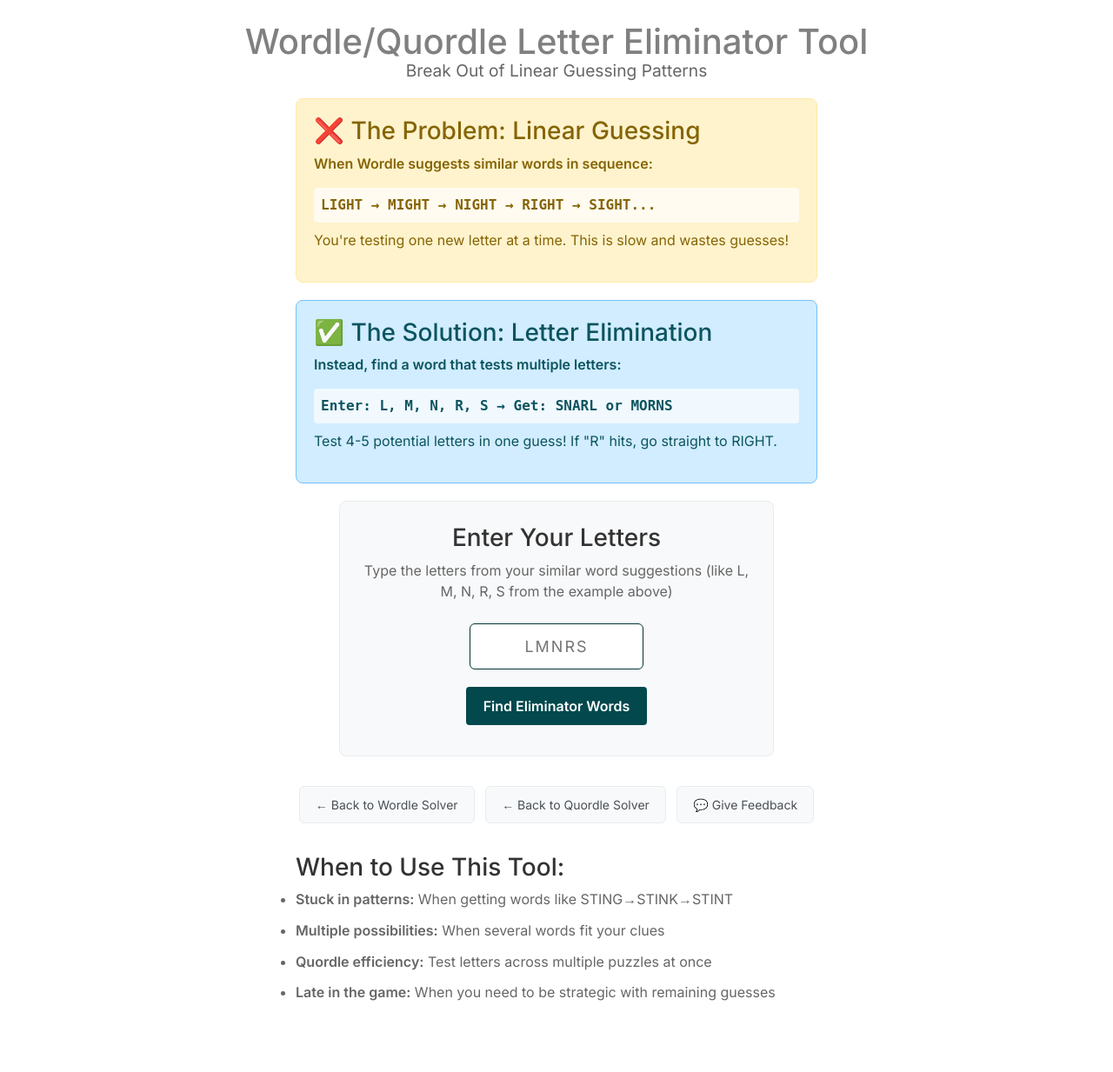
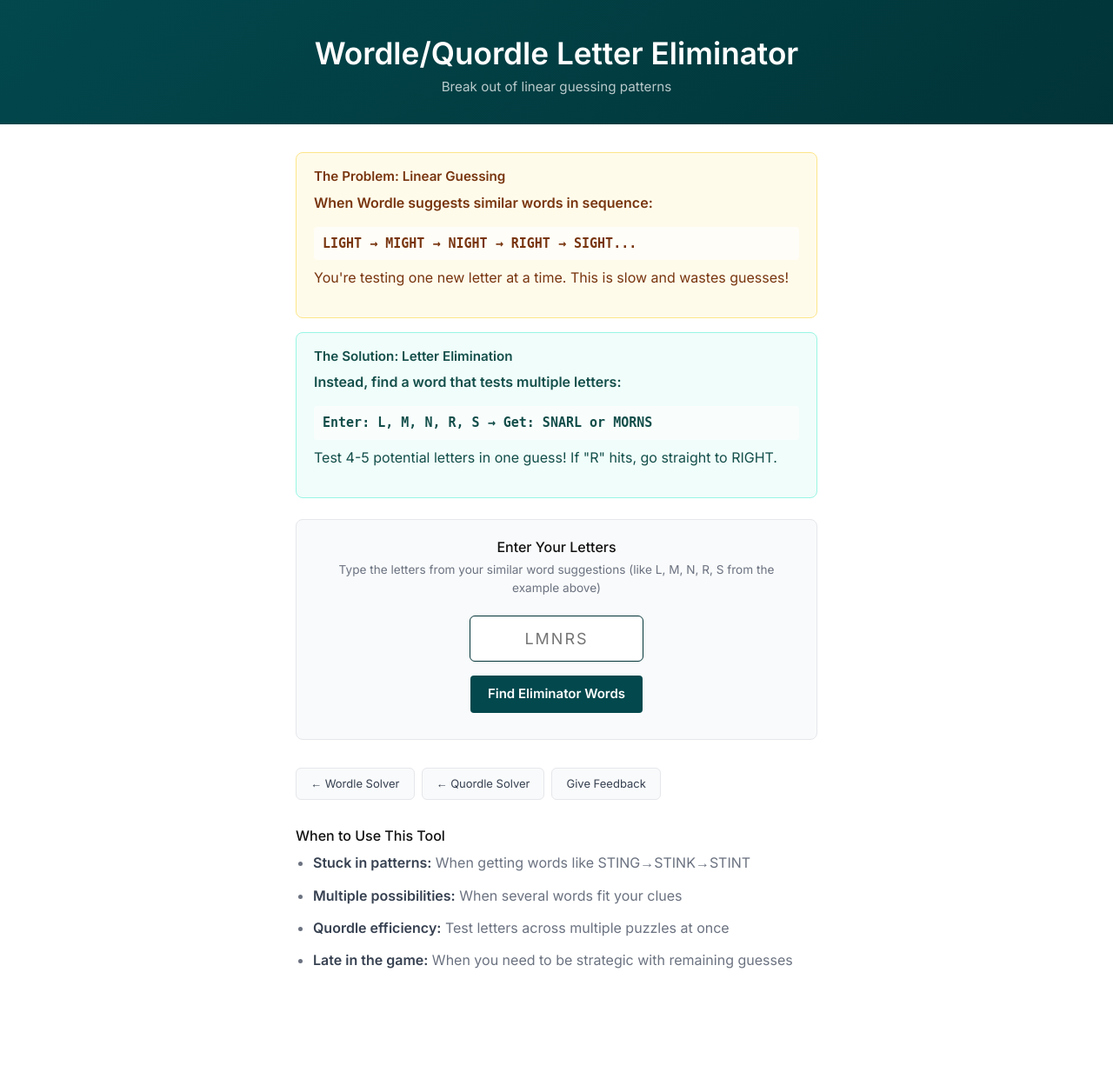
Before and after one commit to applewjr/heroku_apps, a Flask app: page /fixer in a window 1280 px wide. Shown: the part 54-1287 px from the top of the page at 87% size. After the commit the page ends 1168 px from the top, so only its background shows below. Run offline with Flask 3, Linux system fonts and the light colour scheme; parts of the project's set-up code (start-up, migrations or seed data) failed here and were passed over.

Commit message:
various page aes updates

```diff
--- a/templates/dog_count.html
+++ b/templates/dog_count.html
@@ -22,14 +22,14 @@
     button {
         font-size: 18px;
         padding: 10px 20px;
-        background-color: #007bff;
+        background-color: #02484d;
         color: #fff;
         border: none;
         cursor: pointer;
         border-radius: 4px;
         transition: background-color 0.3s ease;
     }
-    button:hover { background-color: #0056b3; }
+    button:hover { background-color: #013438; }
 </style>
 <script>
     function setBaseValue() {
--- a/templates/fixer.html
+++ b/templates/fixer.html
@@ -10,147 +10,170 @@
 
 {% block head %}
 <style>
-    .example-box {
-        background-color: #f8f9fa;
-        border: 1px solid #e9ecef;
-        border-radius: 8px;
-        padding: 20px;
-        margin: 20px auto;
-        max-width: 600px;
+.fixer-body {
+    max-width: 640px;
+    margin: 0 auto;
+    padding: 0 1.25rem 3rem;
     text-align: left;
 }
-
+.fixer-hero {
+    padding: 2.5rem 1rem 2rem;
+    text-align: center;
+    background: linear-gradient(140deg, #02484d 0%, #013438 100%);
+    margin-bottom: 2rem;
+}
+.fixer-hero h1 {
+    font-size: clamp(1.6rem, 4vw, 2.2rem);
+    font-weight: 600;
+    color: white;
+    margin: 0 0 0.4rem;
+}
+.fixer-hero p {
+    font-size: 0.95rem;
+    color: rgba(255,255,255,0.72);
+    margin: 0;
+}
+.example-box {
+    border-radius: 8px;
+    padding: 18px 20px;
+    margin-bottom: 1rem;
+    border: 1px solid;
+}
 .problem-example {
-        background-color: #fff3cd;
-        border: 1px solid #ffeaa7;
-        color: #856404;
+    background-color: #fffbeb;
+    border-color: #fde68a;
+    color: #78350f;
 }
-
 .solution-example {
-        background-color: #d1edff;
-        border: 1px solid #74c0fc;
-        color: #0c5460;
+    background-color: #f0fdfa;
+    border-color: #99f6e4;
+    color: #134e4a;
 }
-
+.example-box h3 {
+    margin: 0 0 0.5rem;
+    font-size: 0.95rem;
+    font-weight: 600;
+}
 .word-sequence {
     font-family: monospace;
-        font-size: 16px;
+    font-size: 15px;
     font-weight: bold;
     margin: 8px 0;
-        padding: 8px;
-        background-color: rgba(255,255,255,0.7);
+    padding: 8px 10px;
+    background-color: rgba(255,255,255,0.6);
     border-radius: 4px;
 }
-
 .input-section {
-        background-color: #f8f9fa;
-        border: 1px solid #e9ecef;
+    background-color: #f9fafb;
+    border: 1px solid #e5e7eb;
     border-radius: 8px;
-        padding: 25px;
-        margin: 20px auto;
-        max-width: 500px;
+    padding: 22px 20px;
+    margin: 1.5rem 0;
+    text-align: center;
 }
-
+.input-section h3 {
+    margin: 0 0 0.4rem;
+    color: #111;
+    font-size: 1rem;
+}
+.input-section p {
+    color: #6b7280;
+    font-size: 0.85rem;
+    margin-bottom: 14px;
+}
 .letter-input {
     font-size: 18px;
-        padding: 12px;
-        border: 2px solid #6aaa64;
+    padding: 10px;
+    border: 2px solid #02484d;
     border-radius: 6px;
     text-align: center;
     width: 200px;
     text-transform: uppercase;
     letter-spacing: 2px;
-        margin: 10px;
+    margin: 8px;
+    color: #111;
 }
-
 .submit-btn {
-        background-color: #6aaa64;
+    background-color: #02484d;
     color: white;
-        padding: 12px 30px;
+    padding: 11px 28px;
     border: none;
     border-radius: 6px;
-        font-size: 16px;
-        font-weight: bold;
+    font-size: 15px;
+    font-weight: 600;
     cursor: pointer;
     transition: background-color 0.2s;
-        margin: 10px;
+    margin: 8px;
 }
-
-    .submit-btn:hover {
-        background-color: #5a9954;
+.submit-btn:hover { background-color: #013438; }
+.results-section {
+    background-color: #f9fafb;
+    border: 1px solid #e5e7eb;
+    border-radius: 8px;
+    padding: 18px 20px;
+    margin: 1.5rem 0;
 }
-
-    .results-section {
-        background-color: #f8f9fa;
-        border: 1px solid #e9ecef;
-        border-radius: 8px;
-        padding: 20px;
-        margin: 20px auto;
-        max-width: 500px;
+.results-section h3 {
+    margin: 0 0 0.4rem;
+    color: #111;
+    font-size: 1rem;
 }
-
 .result-word {
     font-family: monospace;
-        font-size: 18px;
+    font-size: 17px;
     font-weight: bold;
-        color: #6aaa64;
-        margin: 8px 0;
-        padding: 8px;
+    color: #02484d;
+    margin: 6px 0;
+    padding: 7px 10px;
     background-color: white;
     border-radius: 4px;
-        border: 1px solid #d4edda;
+    border: 1px solid #d1fae5;
 }
-
-    .back-links {
-        margin: 30px 0;
-    }
-
+.back-links { margin: 2rem 0; display: flex; flex-wrap: wrap; gap: 8px; }
 .back-link {
-        background-color: #f8f9fa;
-        color: #495057;
-        border: 1px solid #e9ecef;
-        padding: 10px 18px;
+    background-color: #f9fafb;
+    color: #374151;
+    border: 1px solid #e5e7eb;
+    padding: 8px 16px;
     border-radius: 6px;
     text-decoration: none;
-        display: inline-block;
-        margin: 4px;
-        font-size: 14px;
-        transition: all 0.2s ease;
+    font-size: 13px;
+    transition: all 0.15s ease;
 }
-
-    .back-link:hover {
-        background-color: #e9ecef;
-        text-decoration: none;
-        color: #495057;
-    }
+.back-link:hover { background-color: #f3f4f6; color: #111; }
+.tips-section { margin: 1.5rem 0; }
+.tips-section h3 { color: #111; font-size: 1rem; margin-bottom: 0.5rem; }
+.tips-section ul { color: #6b7280; line-height: 1.7; padding-left: 1.25rem; }
+.tips-section li strong { color: #374151; }
 </style>
 {% endblock %}
 
 {% block content %}
+<div class="fixer-hero">
+    <h1>Wordle/Quordle Letter Eliminator</h1>
+    <p>Break out of linear guessing patterns</p>
+</div>
 
+<div class="fixer-body">
     <form action="#" method="post">
-    <center>
-    <br>
-    <h1 style="text-align: center; font-size: clamp(1.8rem, 4vw, 2.5rem); line-height: 1.2;">Wordle/Quordle Letter Eliminator Tool</h1>
-    <h2 style="color: #666; font-size: 1.2rem; font-weight: normal; margin-top: -10px;">Break Out of Linear Guessing Patterns</h2>
 
     <div class="example-box problem-example">
-        <h3 style="margin-top: 0; color: #856404;">❌ The Problem: Linear Guessing</h3>
+        <h3>The Problem: Linear Guessing</h3>
         <p><strong>When Wordle suggests similar words in sequence:</strong></p>
-        <div class="word-sequence">LIGHT → MIGHT → NIGHT → RIGHT → SIGHT...</div>
+        <div class="word-sequence">LIGHT &rarr; MIGHT &rarr; NIGHT &rarr; RIGHT &rarr; SIGHT...</div>
         <p>You're testing one new letter at a time. This is slow and wastes guesses!</p>
     </div>
 
     <div class="example-box solution-example">
-        <h3 style="margin-top: 0; color: #0c5460;">✅ The Solution: Letter Elimination</h3>
+        <h3>The Solution: Letter Elimination</h3>
         <p><strong>Instead, find a word that tests multiple letters:</strong></p>
-        <div class="word-sequence">Enter: L, M, N, R, S → Get: SNARL or MORNS</div>
+        <div class="word-sequence">Enter: L, M, N, R, S &rarr; Get: SNARL or MORNS</div>
         <p>Test 4-5 potential letters in one guess! If "R" hits, go straight to RIGHT.</p>
     </div>
 
     <div class="input-section">
-        <h3 style="margin-top: 0; color: #333;">Enter Your Letters</h3>
-        <p style="color: #666; margin-bottom: 15px;">Type the letters from your similar word suggestions (like L, M, N, R, S from the example above)</p>
+        <h3>Enter Your Letters</h3>
+        <p>Type the letters from your similar word suggestions (like L, M, N, R, S from the example above)</p>
         <input type="text" name="must_be_present" class="letter-input" placeholder="LMNRS" value="{{must_be_present}}" maxlength="10">
         <br>
         <input type="submit" value="Find Eliminator Words" class="submit-btn">
@@ -158,36 +181,33 @@
 
     {% if final_out1 or final_out2 or final_out3 or final_out4 or final_out5 %}
     <div class="results-section">
-        <h3 style="margin-top: 0; color: #333;">🎯 Suggested Eliminator Words</h3>
-        <p style="color: #666;">Use these words to test multiple letters at once:</p>
+        <h3>Suggested Eliminator Words</h3>
+        <p style="color:#6b7280; font-size:0.85rem;">Use these words to test multiple letters at once:</p>
         {% if final_out1 %}<div class="result-word">{{final_out1}}</div>{% endif %}
         {% if final_out2 %}<div class="result-word">{{final_out2}}</div>{% endif %}
         {% if final_out3 %}<div class="result-word">{{final_out3}}</div>{% endif %}
         {% if final_out4 %}<div class="result-word">{{final_out4}}</div>{% endif %}
         {% if final_out5 %}<div class="result-word">{{final_out5}}</div>{% endif %}
-        <p style="color: #666; font-size: 13px; margin-top: 15px;">💡 <strong>Strategy:</strong> Pick one of these words to quickly eliminate or confirm multiple letters in a single guess!</p>
+        <p style="color:#6b7280; font-size:13px; margin-top:12px;"><strong>Strategy:</strong> Pick one of these words to quickly eliminate or confirm multiple letters in a single guess!</p>
     </div>
     {% endif %}
 
     <div class="back-links">
-        <a href="/wordle" class="back-link">← Back to Wordle Solver</a>
-        <a href="/quordle" class="back-link">← Back to Quordle Solver</a>
-        <a href="/feedback" class="back-link">💬 Give Feedback</a>
+        <a href="/wordle" class="back-link">&larr; Wordle Solver</a>
+        <a href="/quordle" class="back-link">&larr; Quordle Solver</a>
+        <a href="/feedback" class="back-link">Give Feedback</a>
     </div>
 
-    <div style="margin: 30px 0; max-width: 600px; text-align: left;">
-        <h3 style="color: #333;">When to Use This Tool:</h3>
-        <ul style="color: #666; line-height: 1.6;">
-            <li><strong>Stuck in patterns:</strong> When getting words like STING→STINK→STINT</li>
+    <div class="tips-section">
+        <h3>When to Use This Tool</h3>
+        <ul>
+            <li><strong>Stuck in patterns:</strong> When getting words like STING&rarr;STINK&rarr;STINT</li>
             <li><strong>Multiple possibilities:</strong> When several words fit your clues</li>
             <li><strong>Quordle efficiency:</strong> Test letters across multiple puzzles at once</li>
             <li><strong>Late in the game:</strong> When you need to be strategic with remaining guesses</li>
         </ul>
     </div>
 
-    <br>
-    <br>
-    </center>
     </form>
-
+</div>
 {% endblock %}
--- a/templates/tilt_connect4.html
+++ b/templates/tilt_connect4.html
@@ -3,6 +3,10 @@
 {% block title %}Tilt Connect 4{% endblock %}
 
 {% block meta %}
+<meta name="description" content="Tilt Connect 4 - Connect 4 with a gravity-tilting twist. Drop pieces or rotate the board to shift strategy.">
+{% endblock %}
+
+{% block head %}
 <style>
     .connect4-wrapper {
         background: #ffffff;
@@ -103,7 +107,7 @@ canvas.focus();
 function fitCanvas() {
     const stage = document.getElementById("stage");
     const wrapper = document.getElementById("connect4-wrapper");
-    const navbar = document.querySelector('.navbar');
+    const navbar = document.querySelector('.jj-navbar');
     const navbarH = navbar ? navbar.offsetHeight : 0;
     const availH = window.innerHeight - navbarH;
     const scale = Math.min(
```
Also changed, not shown: templates/any_word.html (+147 -74 lines), templates/common_denominator.html (+148 -49 lines), templates/hex.html (+16 -12 lines), templates/youtube_trending.html (+25 -26 lines). Lines whose indentation alone changed are shown as unchanged.
